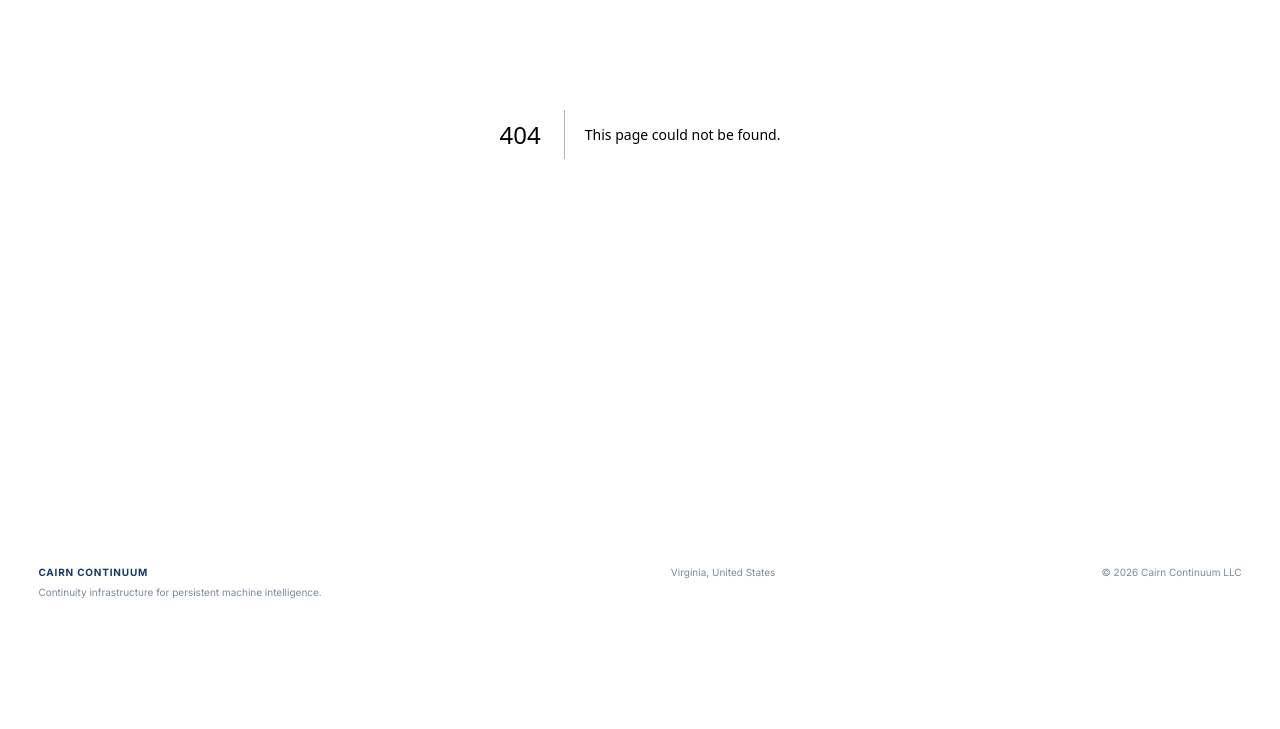
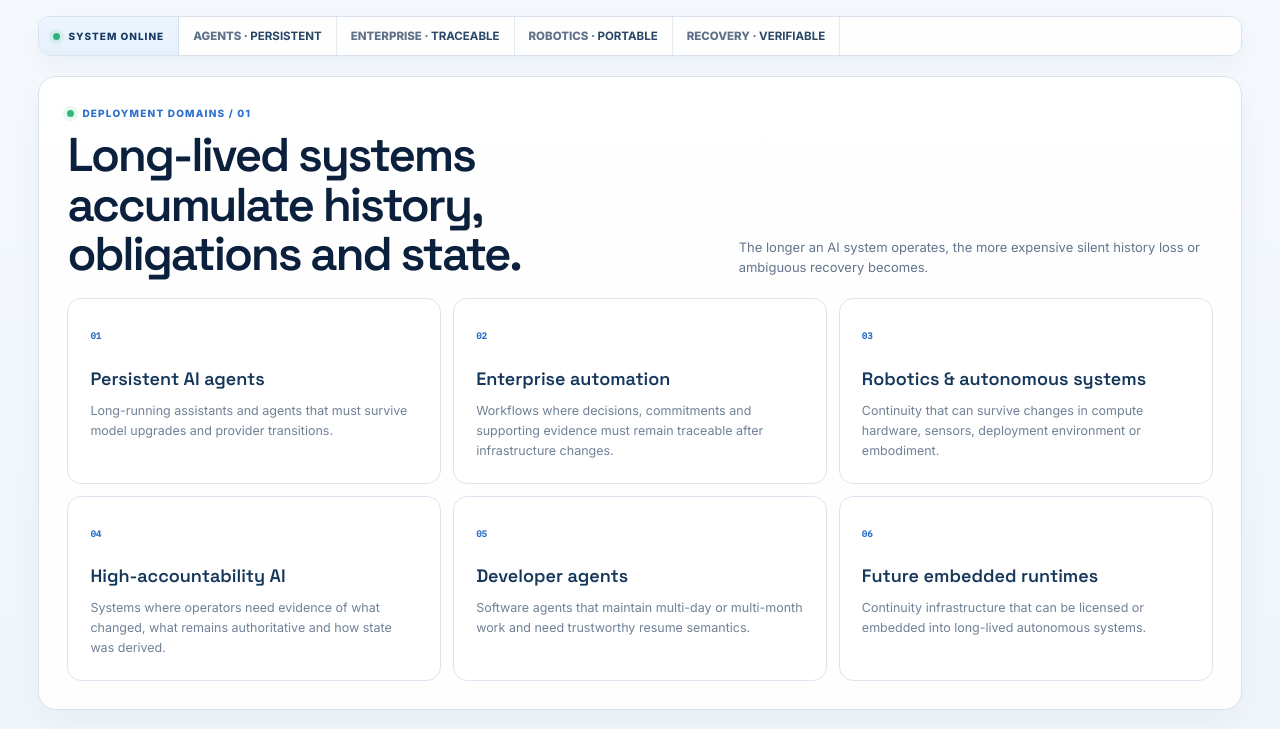
Before and after one commit to rawillia9801/Cairn, a Next.js app: page /applications in a window 1280 px wide. Before the commit this address had no page. Shown: the part 342-1071 px from the top of the page. Before the commit the page ends 997 px from the top, so only its background shows below. Built offline with nearby package versions, Linux system fonts and the light colour scheme.

Commit message:
Add Applications page

```diff
--- /dev/null
+++ b/app/applications/page.tsx
@@ -0,0 +1,20 @@
+import { MissionHeader, PageCTA, Section } from '../components/mission-control';
+
+export default function Applications(){
+  return <main>
+    <MissionHeader eyebrow="Applications" title={<>Infrastructure for AI<br/>that has to last.</>} description="Cairn is intended for systems where continuity, provenance, migration and recovery become operational requirements rather than optional product features." telemetry={[
+      <>AGENTS · <strong>PERSISTENT</strong></>,<>ENTERPRISE · <strong>TRACEABLE</strong></>,<>ROBOTICS · <strong>PORTABLE</strong></>,<>RECOVERY · <strong>VERIFIABLE</strong></>
+    ]}/>
+    <Section eyebrow="Deployment domains / 01" title="Long-lived systems accumulate history, obligations and state." description="The longer an AI system operates, the more expensive silent history loss or ambiguous recovery becomes.">
+      <div className="info-grid">{[
+        ['01','Persistent AI agents','Long-running assistants and agents that must survive model upgrades and provider transitions.'],
+        ['02','Enterprise automation','Workflows where decisions, commitments and supporting evidence must remain traceable after infrastructure changes.'],
+        ['03','Robotics & autonomous systems','Continuity that can survive changes in compute hardware, sensors, deployment environment or embodiment.'],
+        ['04','High-accountability AI','Systems where operators need evidence of what changed, what remains authoritative and how state was derived.'],
+        ['05','Developer agents','Software agents that maintain multi-day or multi-month work and need trustworthy resume semantics.'],
+        ['06','Future embedded runtimes','Continuity infrastructure that can be licensed or embedded into long-lived autonomous systems.'],
+      ].map(([n,t,p])=><article className="info-card" key={n}><span>{n}</span><h3>{t}</h3><p>{p}</p></article>)}</div>
+    </Section>
+    <PageCTA title="Meet the company building the continuity layer." href="/company" label="Company"/>
+  </main>;
+}
```
